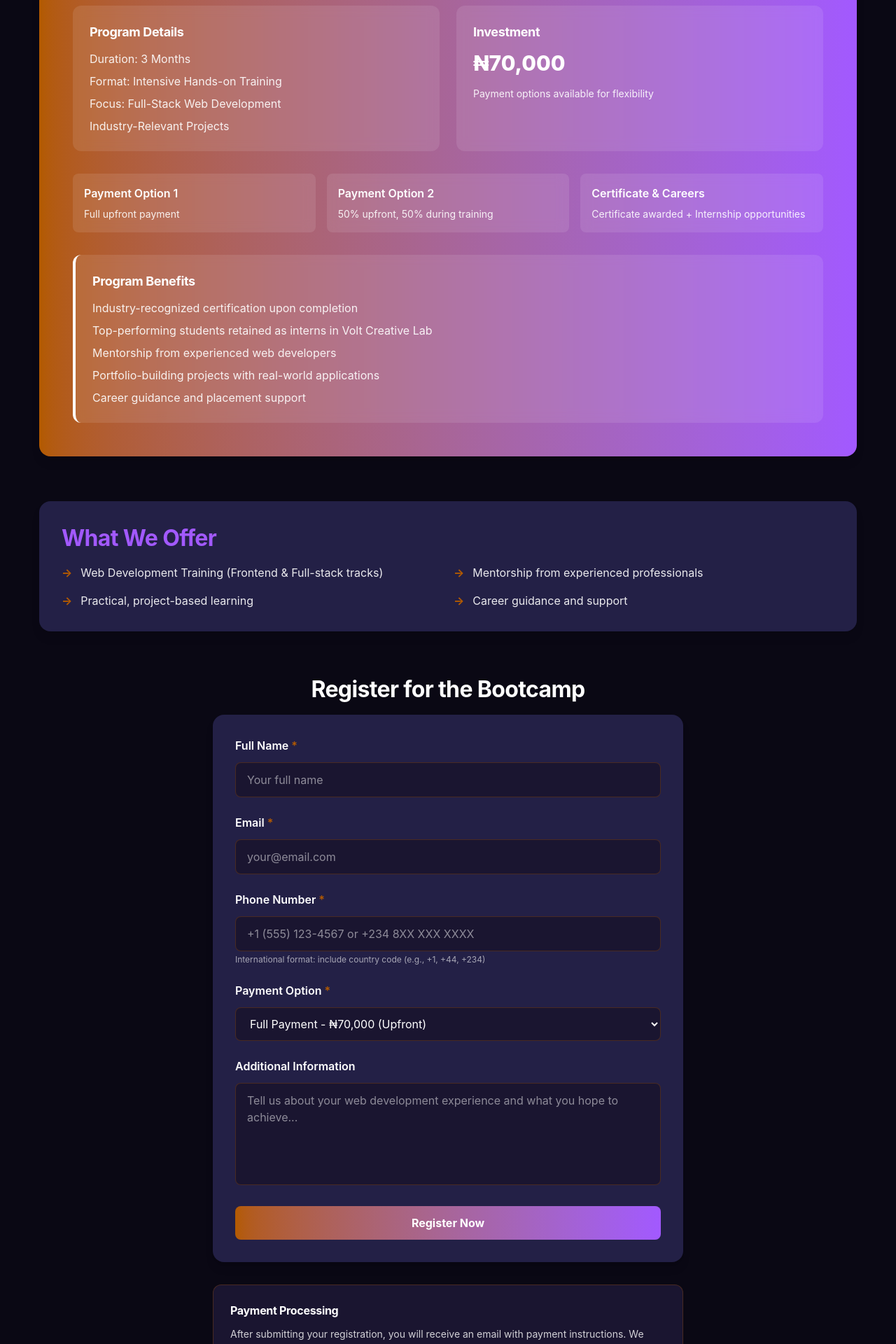
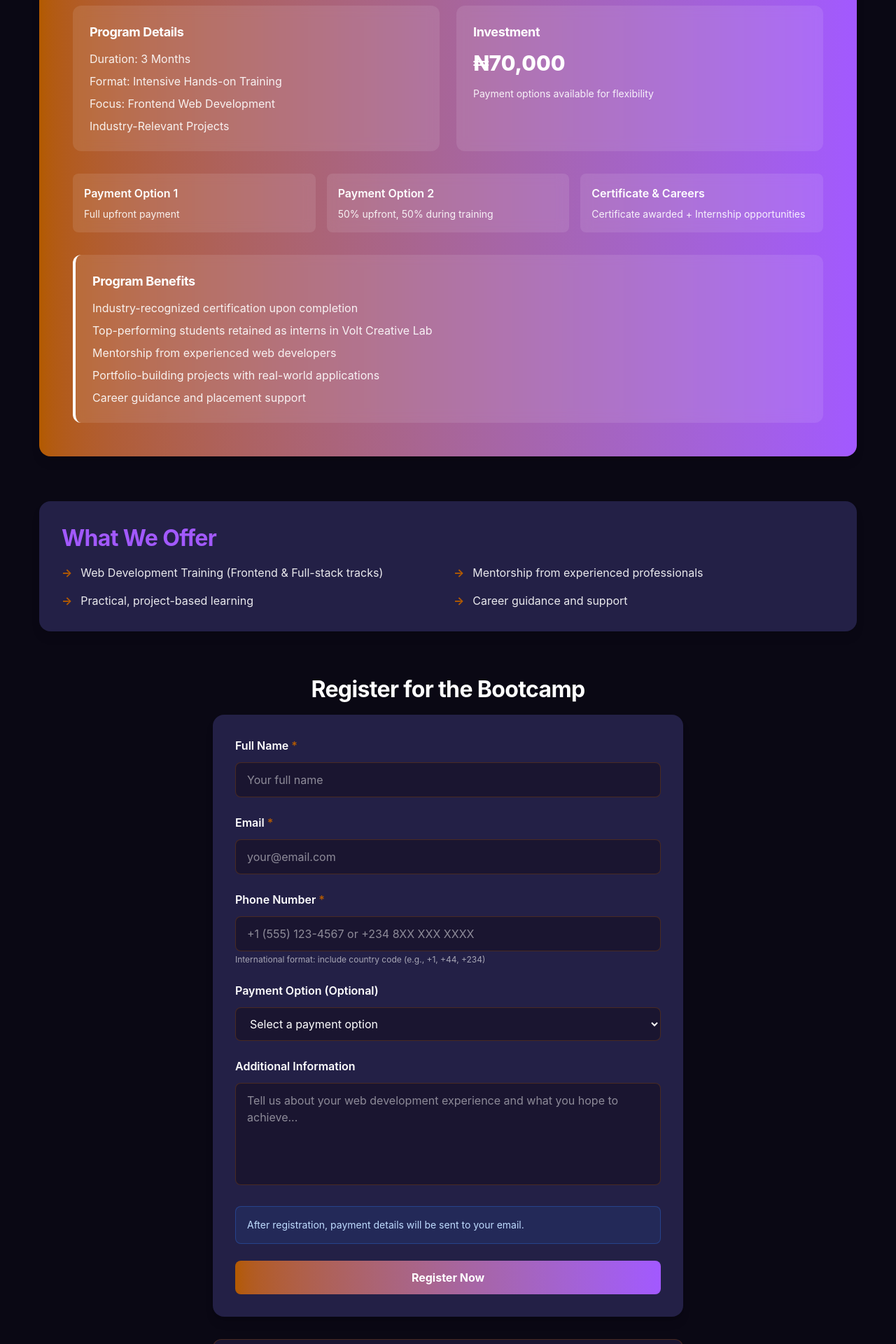
Before and after one commit to jerr001/voltcreativelab, a Next.js app in the folder volt-creative-lab/: page /academy in a window 1280 px wide. Shown: the part 460-2380 px from the top of the page at 70% size. Built offline with nearby package versions, Linux system fonts and the light colour scheme.

Commit message:
Make payment option optional, add registration note, change focus to Frontend Web Development

```diff
--- a/volt-creative-lab/src/app/academy/page.tsx
+++ b/volt-creative-lab/src/app/academy/page.tsx
@@ -7,7 +7,7 @@ export default function Academy() {
     name: "",
     email: "",
     phone: "",
-    paymentOption: "full",
+    paymentOption: "",
     message: "",
   });
   const [submitStatus, setSubmitStatus] = useState<string | null>(null);
@@ -50,7 +50,7 @@ export default function Academy() {
           name: "",
           email: "",
           phone: "",
-          paymentOption: "full",
+          paymentOption: "",
           message: "",
         });
         setTimeout(() => setSubmitStatus(null), 5000);
@@ -92,7 +92,7 @@ export default function Academy() {
               <ul className="space-y-2 text-white/90">
                 <li>Duration: 3 Months</li>
                 <li>Format: Intensive Hands-on Training</li>
-                <li>Focus: Full-Stack Web Development</li>
+                <li>Focus: Frontend Web Development</li>
                 <li>Industry-Relevant Projects</li>
               </ul>
             </div>
@@ -130,13 +130,10 @@ export default function Academy() {
             <ul className="space-y-2 text-white/90 text-sm md:text-base">
               <li>Industry-recognized certification upon completion</li>
               <li>
-                Top-performing students retained as interns in Volt Creative
-                Lab
+                Top-performing students retained as interns in Volt Creative Lab
               </li>
               <li>Mentorship from experienced web developers</li>
-              <li>
-                Portfolio-building projects with real-world applications
-              </li>
+              <li>Portfolio-building projects with real-world applications</li>
               <li>Career guidance and placement support</li>
             </ul>
           </div>
@@ -229,13 +226,15 @@ export default function Academy() {
                 className="w-full px-4 py-3 rounded-lg bg-[#1a1530] border border-[#b35a00]/30 text-white placeholder-white/50 focus:outline-none focus:border-[#b35a00] focus:ring-2 focus:ring-[#b35a00]/20 transition-all"
                 placeholder="+1 (555) 123-4567 or +234 8XX XXX XXXX"
               />
-              <p className="text-white/60 text-xs mt-1">International format: include country code (e.g., +1, +44, +234)</p>
+              <p className="text-white/60 text-xs mt-1">
+                International format: include country code (e.g., +1, +44, +234)
+              </p>
             </div>
 
             {/* Payment Option */}
             <div>
               <label className="block text-white font-semibold mb-3">
-                Payment Option <span className="text-[#b35a00]">*</span>
+                Payment Option (Optional)
               </label>
               <select
                 name="paymentOption"
@@ -243,6 +242,7 @@ export default function Academy() {
                 onChange={handleInputChange}
                 className="w-full px-4 py-3 rounded-lg bg-[#1a1530] border border-[#b35a00]/30 text-white focus:outline-none focus:border-[#b35a00] focus:ring-2 focus:ring-[#b35a00]/20 transition-all"
               >
+                <option value="">Select a payment option</option>
                 <option value="full">Full Payment - ₦70,000 (Upfront)</option>
                 <option value="installment">
                   Installment - ₦35,000 (Upfront) + ₦35,000 (During Training)
@@ -265,6 +265,13 @@ export default function Academy() {
               />
             </div>
 
+            {/* Payment Note */}
+            <div className="bg-blue-500/10 border border-blue-500/30 rounded-lg p-4">
+              <p className="text-blue-200 text-sm">
+                After registration, payment details will be sent to your email.
+              </p>
+            </div>
+
             {/* Submit Button */}
             <button
               type="submit"
@@ -277,7 +284,8 @@ export default function Academy() {
             {/* Status Messages */}
             {submitStatus === "success" && (
               <div className="bg-green-500/20 border border-green-500 text-green-200 px-4 py-3 rounded-lg text-center">
-                Registration submitted successfully! We'll contact you soon with payment details.
+                Registration submitted successfully! We'll contact you soon with
+                payment details.
               </div>
             )}
             {submitStatus === "error" && (
@@ -290,7 +298,8 @@ export default function Academy() {
           <div className="bg-[#1a1530] rounded-xl p-6 mt-8 border border-[#b35a00]/30">
             <h3 className="text-white font-bold mb-3">Payment Processing</h3>
             <p className="text-white/80 text-sm mb-4">
-              After submitting your registration, you will receive an email with payment instructions. We accept payments via:
+              After submitting your registration, you will receive an email with
+              payment instructions. We accept payments via:
             </p>
             <ul className="text-white/80 text-sm space-y-1 mb-4">
               <li>Bank Transfer</li>
@@ -298,7 +307,8 @@ export default function Academy() {
               <li>Flutterwave (Nigerian & International)</li>
             </ul>
             <p className="text-white/70 text-xs">
-              For inquiries about payment methods or installment plans, contact us at{" "}
+              For inquiries about payment methods or installment plans, contact
+              us at{" "}
               <a
                 href="mailto:voltcreativelab@gmail.com"
                 className="text-[#b35a00] font-semibold hover:text-[#a259ff] transition-colors"
```
